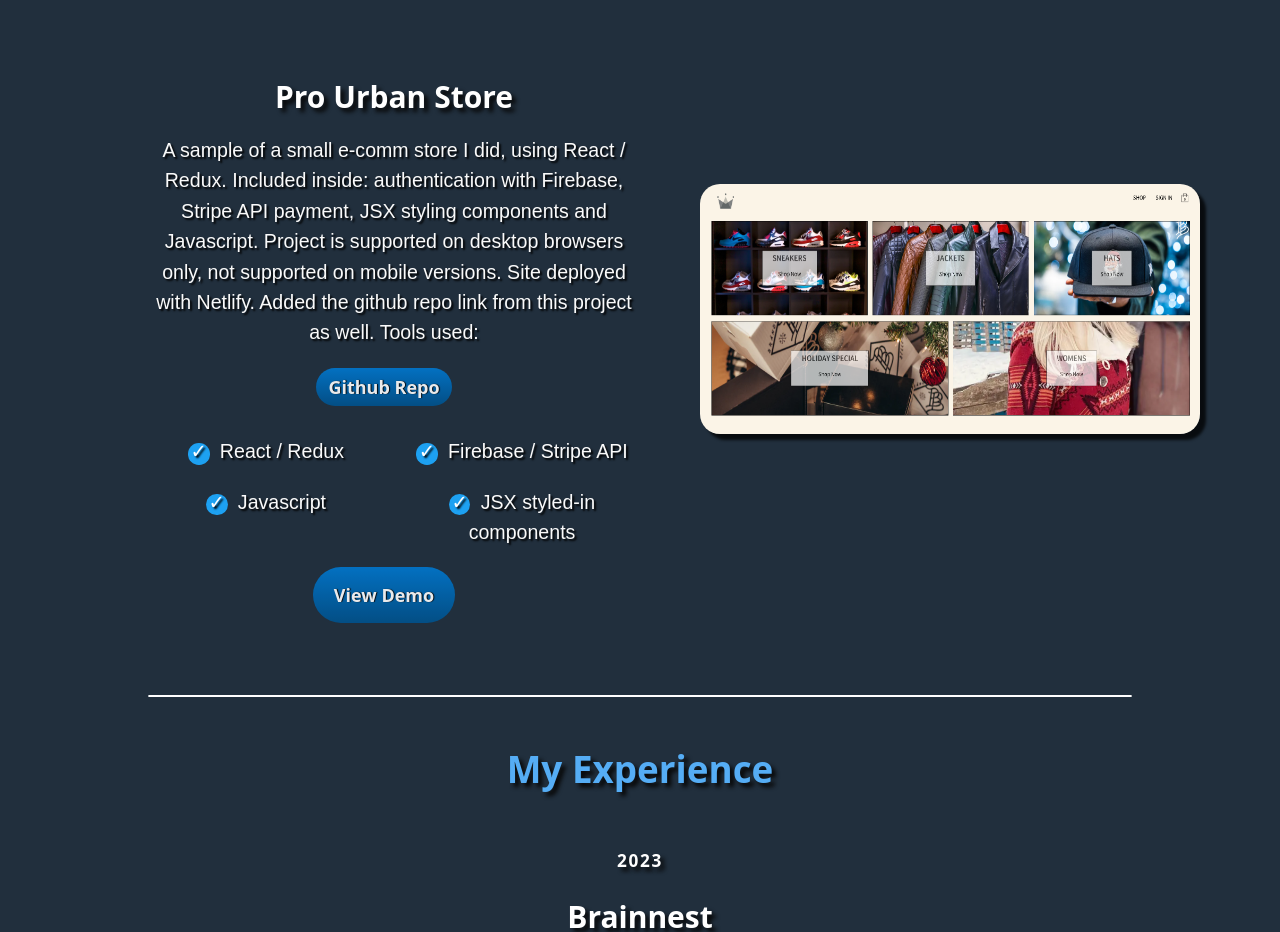
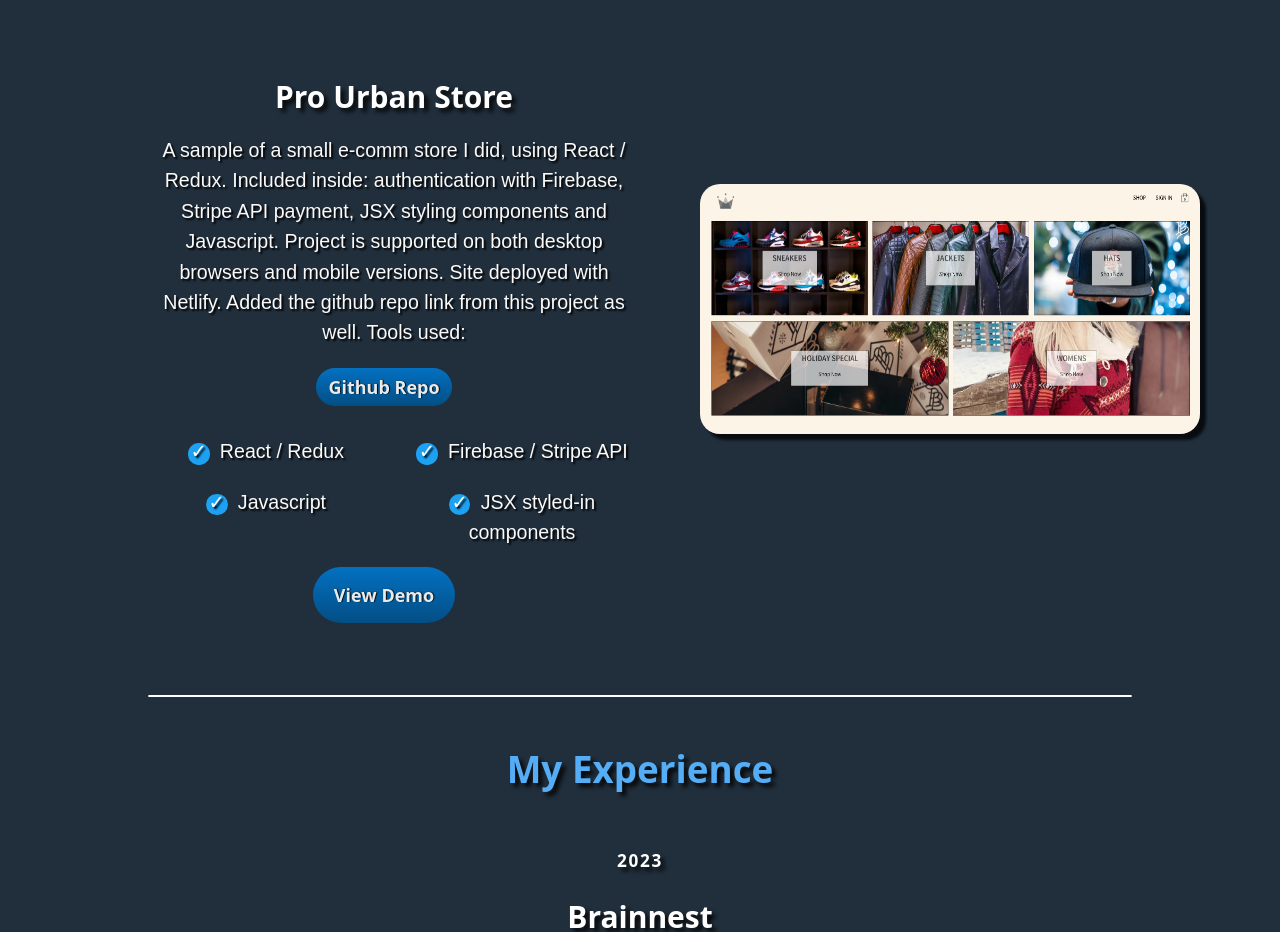
Before and after one commit to Hadriani/my-portfolio, a Next.js app: page / in a window 1280 px wide. Shown: the part 3600-4532 px from the top of the page. Built offline with nearby package versions, Linux system fonts and the light colour scheme.

Commit message:
updated project

```diff
--- a/components/Main.js
+++ b/components/Main.js
@@ -265,7 +265,7 @@ export default function Main() {
                     <h1 className={style.titleprojects}>Pro Urban Store</h1>
                     <p>
                         A sample of a small e-comm store I did, using React / Redux. Included inside: authentication with Firebase, Stripe API payment, JSX styling components and Javascript.
-                        Project is supported on desktop browsers only, not supported on mobile versions. Site deployed with Netlify. Added the github repo link from this project as well.
+                        Project is supported on both desktop browsers and mobile versions. Site deployed with Netlify. Added the github repo link from this project as well.
                         Tools used:
                     </p>
 
```
